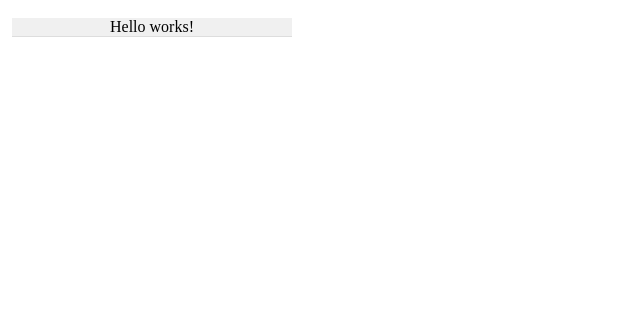
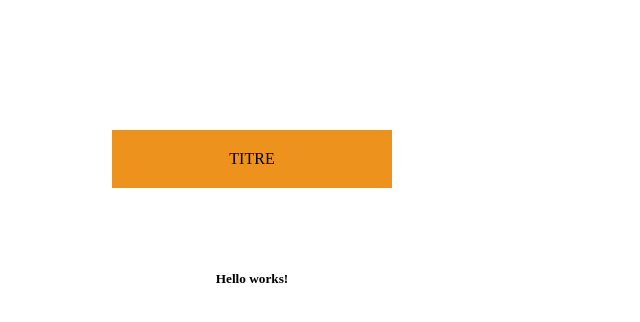
Before and after one commit to akramescheba/ghDistant, an Angular app: page / in a window 1280 px wide. Shown: the top 322 px of the page, without its empty margins (0-640 px from the left). Built offline with nearby package versions, Linux system fonts and the light colour scheme.

Commit message:
C5 : fond d’écran en jaune

```diff
--- a/src/app/constantes/constantes.component.html
+++ b/src/app/constantes/constantes.component.html
@@ -1,8 +1,8 @@
 
 <main class="card text-bg-warning mb-3" style="max-width: 18rem;">
-    <div class="card-header">Hello works!</div>
+    <div class="card-header">TITRE</div>
     <div class="card-body">
-        <h5 class="card-title"> </h5>
+        <h5 class="card-title">Hello works! </h5>
         <p></p>
     </div>
 </main>
--- a/src/app/constantes/constantes.component.scss
+++ b/src/app/constantes/constantes.component.scss
@@ -1,15 +1,16 @@
 .card-header {
-    width: 35vh;
-    background-color: #f0f0f0;
-    border-bottom: 1px solid #ddd;
-    margin:  10px;
-text-align: center;
+    width: 30vh;
+    background-color: rgb(236, 146, 29);
+    margin: auto;
+    text-align: center;
+    margin: 0 auto;
+    padding: 20px;
 }
 
-main{
-    display: flex;
-    flex-direction: column;
-    align-items: center;
-    justify-content: center;
+main {
 
+    display: grid;
+    place-items: center;
+    margin: 100px;
+    height: 30vh;
 }
```
